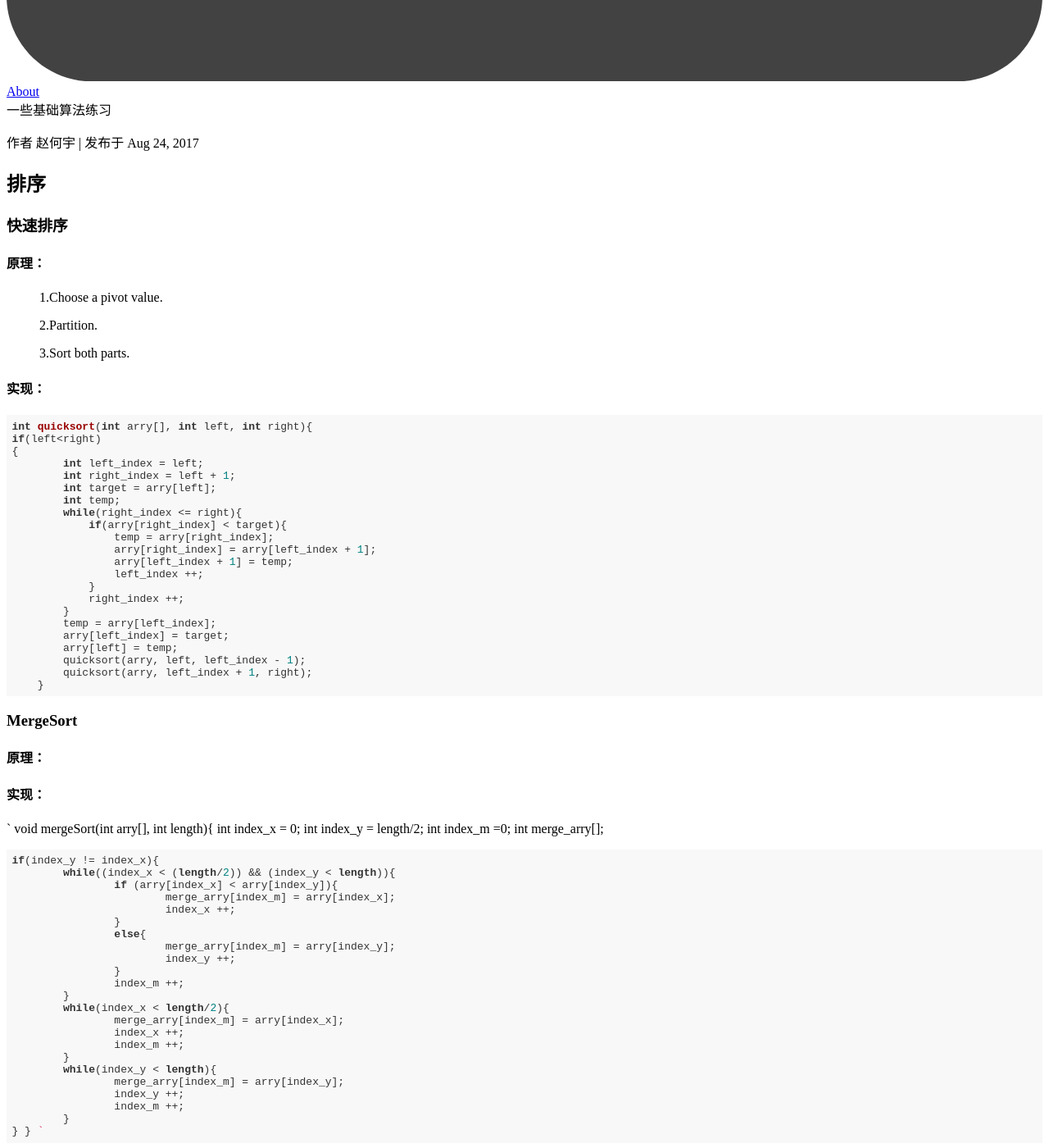
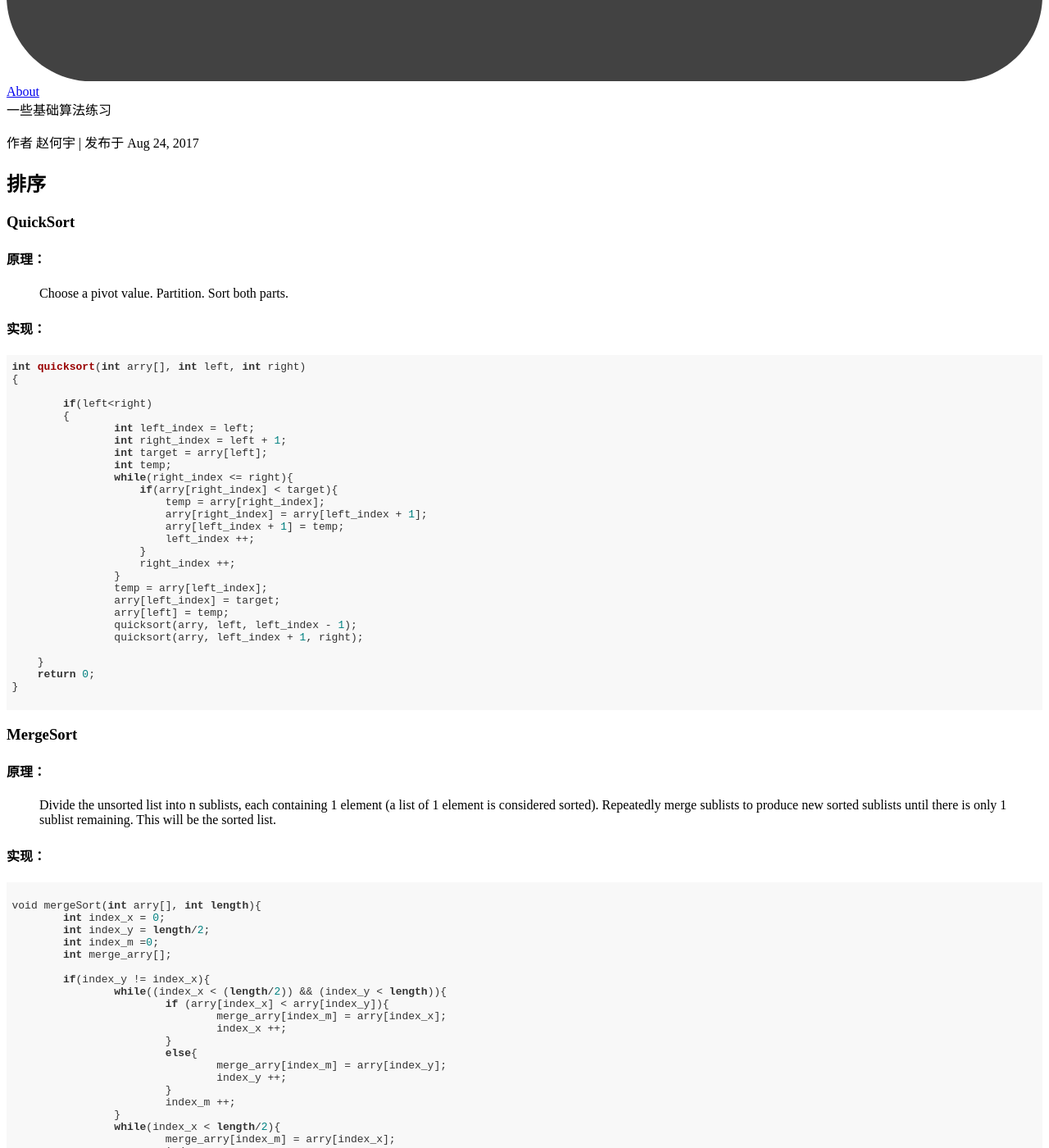
Before and after one commit to zhaoheyv/shit, a Jekyll site: the page built from _posts/2017-08-24-basic-algorithm.md, in a window 1280 px wide and 1400 px high, scrolled down 980 px. Shown: the whole window at 82% size. Built offline with Jekyll 4.4.1, drawn with Linux system fonts in a browser that asks for light colours; nearby versions of some CDN libraries; comment, search, counter and statistics services are not loaded.

Commit message:
mergesort

````diff
--- a/_posts/2017-08-24-basic-algorithm.md
+++ b/_posts/2017-08-24-basic-algorithm.md
@@ -5,16 +5,21 @@ author: 赵何宇
 ---
 
 ## 排序
-### 快速排序
+
+### QuickSort
+
 #### 原理：
-> 1.Choose a pivot value.
 
-> 2.Partition.
-
-> 3.Sort both parts.
+> Choose a pivot value.
+> Partition.
+> Sort both parts.
 
 #### 实现：
-	int quicksort(int arry[], int left, int right){
+
+```
+int quicksort(int arry[], int left, int right)
+{
+
 	if(left<right)
 	{
 		int left_index = left;
@@ -35,15 +40,25 @@ author: 赵何宇
 		arry[left] = temp;
 		quicksort(arry, left, left_index - 1);
 		quicksort(arry, left_index + 1, right);
-        }
 
+    }
+    return 0;
+}
+
+```
 
 ### MergeSort
+
 #### 原理：
 
+> Divide the unsorted list into n sublists, each containing 1 element (a list of 1 element is considered sorted).
+> Repeatedly merge sublists to produce new sorted sublists until there is only 1 sublist remaining. This will be the sorted list.
+
 #### 实现：
-`
-   void mergeSort(int arry[], int length){
+
+```
+
+void mergeSort(int arry[], int length){
 	int index_x = 0;
 	int index_y = length/2;
 	int index_m =0;
@@ -73,4 +88,5 @@ author: 赵何宇
 		}
 	}
 }
-`
+
+```
````
